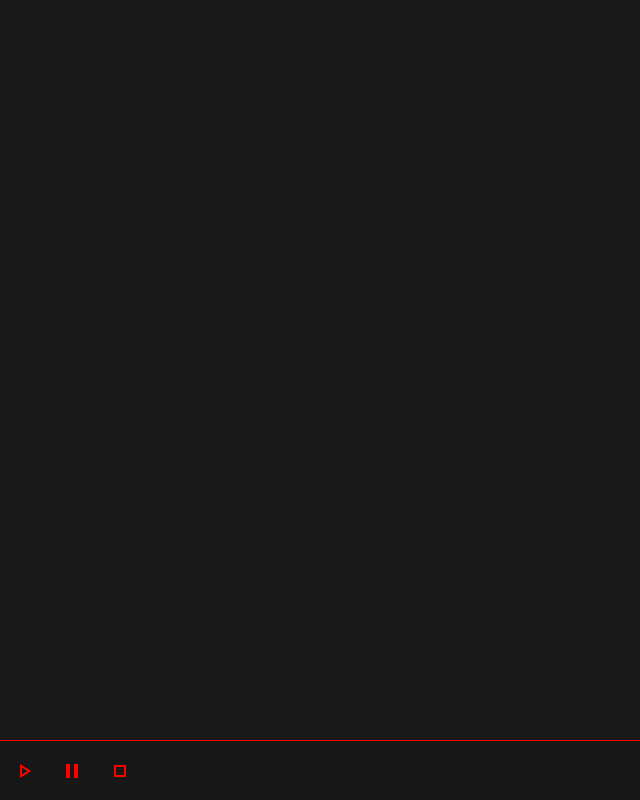
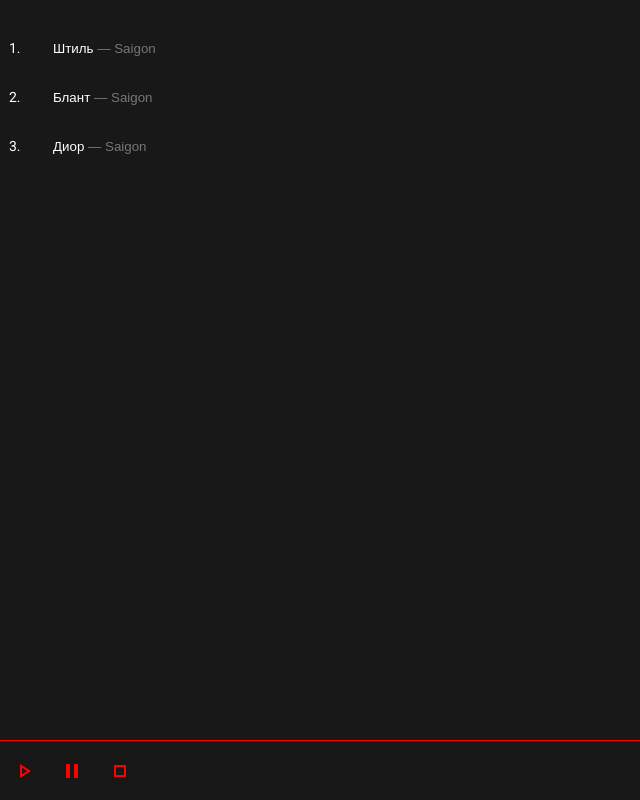
Before and after one commit to MikkyMeow/rmp, a React (Create React App) app: page / in a window 1280 px wide. Shown: the top 800 px of the page, without its empty margins (0-640 px from the left). Built offline with nearby package versions, Linux system fonts and the light colour scheme.

Commit message:
added redux

```diff
--- a/package.json
+++ b/package.json
@@ -19,8 +19,10 @@
     "classnames": "^2.2.6",
     "react": "^17.0.1",
     "react-dom": "^17.0.1",
+    "react-redux": "^7.2.4",
     "react-scripts": "4.0.3",
     "react-swipeable-views": "^0.13.9",
+    "redux": "^4.1.1",
     "typescript": "^4.1.5",
     "web-vitals": "^1.1.0"
   },
--- a/src/App.tsx
+++ b/src/App.tsx
@@ -1,5 +1,7 @@
 import { createMuiTheme, CssBaseline, ThemeProvider } from '@material-ui/core';
 import Main from 'components/pages/Main/Main';
+import { Provider } from 'react-redux';
+import { store } from 'store';
 
 import { themeOptions } from 'styles/themeOptions';
 
@@ -8,8 +10,10 @@ export const theme = createMuiTheme(themeOptions);
 export const App = () => {
   return (
     <ThemeProvider theme={theme}>
-      <CssBaseline />
-      <Main />
+      <Provider store={store}>
+        <CssBaseline />
+        <Main />
+      </Provider>
     </ThemeProvider>
   );
 };
--- /dev/null
+++ b/src/common/types/index.ts
@@ -0,0 +1,5 @@
+export interface TrackInfo {
+  path: string;
+  trackName: string;
+  author: string;
+}
--- a/src/components/elements/Controls/Controls.tsx
+++ b/src/components/elements/Controls/Controls.tsx
@@ -1,5 +1,6 @@
-import { Box, IconButton, makeStyles } from '@material-ui/core';
+import { Box, IconButton, makeStyles, Typography } from '@material-ui/core';
 import { PauseIcon, PlayIcon, StopIcon } from 'assets';
+import { useSelector } from 'react-redux';
 
 const useStyles = makeStyles(theme => ({
   root: {
@@ -15,10 +16,15 @@ const useStyles = makeStyles(theme => ({
   icon: {
     color: 'red',
   },
+  trackName: {
+    color: 'white',
+  },
 }));
 
 export const Controls = () => {
   const classes = useStyles();
+  // @ts-ignore
+  const { trackName, author } = useSelector(state => state.audio);
 
   return (
     <Box className={classes.root}>
@@ -31,6 +37,11 @@ export const Controls = () => {
       <IconButton>
         <StopIcon className={classes.icon} />
       </IconButton>
+      {trackName && author && (
+        <Typography className={classes.trackName}>
+          {trackName} <span> — </span> {author}
+        </Typography>
+      )}
     </Box>
   );
 };
--- /dev/null
+++ b/src/components/elements/Playlist/Playlist.tsx
@@ -0,0 +1,59 @@
+import { makeStyles } from '@material-ui/core';
+import { TrackInfo } from 'common/types';
+import { useDispatch, useSelector } from 'react-redux';
+import { selectTrackAction } from 'store/audioReducer';
+
+const useStyles = makeStyles(theme => ({
+  root: {
+    margin: 0,
+    padding: '24px',
+  },
+  track: {
+    paddingLeft: 12,
+  },
+  button: {
+    background: 'none',
+    color: '#777',
+    padding: 16,
+    width: '100%',
+    border: '1px solid transparent',
+    textAlign: 'left',
+    '&:hover': {
+      borderColor: 'red',
+    },
+  },
+  trackName: {
+    color: '#fff',
+  },
+}));
+
+interface ITrack {
+  trackName: string;
+  author: string;
+  path: string;
+}
+
+export const Playlist = () => {
+  const classes = useStyles();
+  // @ts-ignore
+  const playlist = useSelector(state => state.playlist.playlist);
+  const dispatch = useDispatch();
+
+  const playTrack = (track: TrackInfo) => {
+    dispatch(selectTrackAction(track));
+  };
+
+  return (
+    <ol className={classes.root}>
+      {playlist.map((track: ITrack, index: string) => (
+        <li className={classes.track} key={index}>
+          <button className={classes.button} onClick={() => playTrack(track)}>
+            <span className={classes.trackName}>{track.trackName}</span>
+            <span> — </span>
+            <span>{track.author}</span>
+          </button>
+        </li>
+      ))}
+    </ol>
+  );
+};
--- a/src/components/pages/Main/Main.tsx
+++ b/src/components/pages/Main/Main.tsx
@@ -1,5 +1,6 @@
 import { Box, makeStyles } from '@material-ui/core';
 import { Controls } from 'components/elements/Controls/Controls';
+import { Playlist } from 'components/elements/Playlist/Playlist';
 
 const useStyles = makeStyles(theme => ({
   root: {
@@ -16,6 +17,7 @@ const Main = () => {
 
   return (
     <Box className={classes.root}>
+      <Playlist />
       <Controls />
     </Box>
   );
--- /dev/null
+++ b/src/mock/tracklist.ts
@@ -0,0 +1,17 @@
+export const tracklist = [
+  {
+    trackName: 'Штиль',
+    author: 'Saigon',
+    path: 'audio/Saigon-Shtil.mp3',
+  },
+  {
+    trackName: 'Блант',
+    author: 'Saigon',
+    path: 'audio/Saigon-Blant.mp3',
+  },
+  {
+    trackName: 'Диор',
+    author: 'Saigon',
+    path: 'audio/Saigon-Dior.mp3',
+  },
+];
--- /dev/null
+++ b/src/store/audioReducer.ts
@@ -0,0 +1,22 @@
+import { TrackInfo } from './../common/types/index';
+const defaultState = {
+  path: '',
+  trackName: '',
+  author: '',
+};
+
+const SELECT_TRACK = 'SELECT_TRACK';
+
+export const audioReducer = (state = defaultState, action: any) => {
+  switch (action.type) {
+    case SELECT_TRACK:
+      return { ...action.payload };
+    default:
+      return state;
+  }
+};
+
+export const selectTrackAction = (payload: TrackInfo) => ({
+  type: SELECT_TRACK,
+  payload,
+});
--- /dev/null
+++ b/src/store/index.ts
@@ -0,0 +1,10 @@
+import { combineReducers, createStore } from 'redux';
+import { audioReducer } from './audioReducer';
+import { playlistReducer } from './playlistReducer';
+
+const rootReducer = combineReducers({
+  playlist: playlistReducer,
+  audio: audioReducer,
+});
+
+export const store = createStore(rootReducer);
--- /dev/null
+++ b/src/store/playlistReducer.ts
@@ -0,0 +1,12 @@
+import { tracklist } from 'mock/tracklist';
+
+const defaultState = {
+  playlist: tracklist,
+};
+
+export const playlistReducer = (state = defaultState, action: any) => {
+  switch (action.type) {
+    default:
+      return state;
+  }
+};
```
Also changed, not shown: 1 other file (tests, documents, lock files or other folders).
